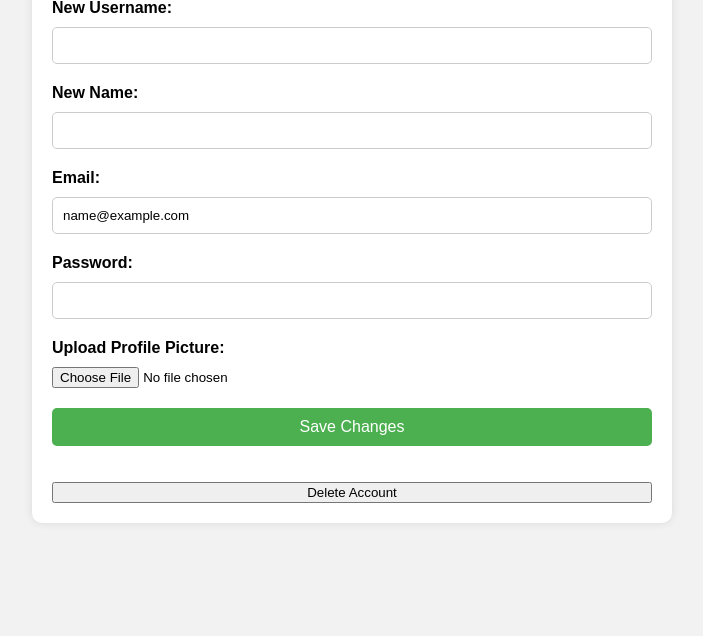
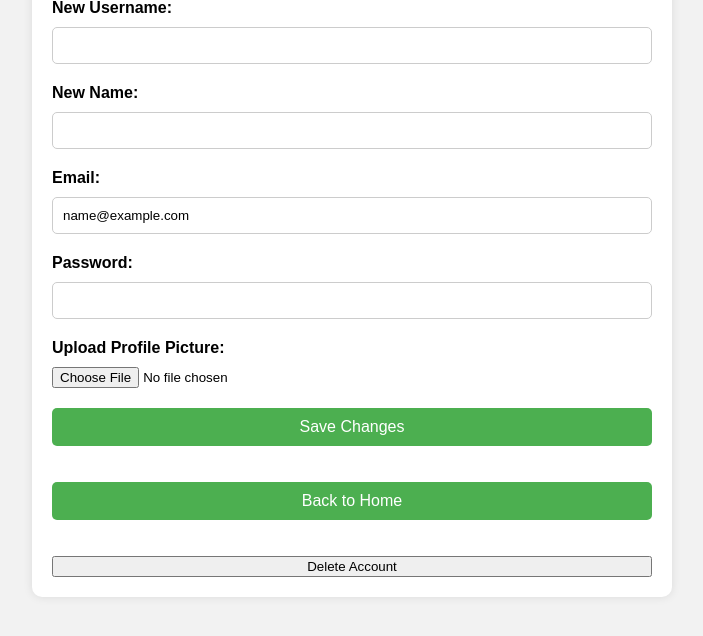
Before and after one commit to DanishZDN/WEBPROG-UTS-LEC, a PHP site: page /profile.php in a window 1280 px wide. Shown: the part 129-765 px from the top of the page, without its empty margins (288-991 px from the left). Run offline with PHP 8.4, Linux system fonts and the light colour scheme; the visitor is signed in with stand-in values (Sample User, id 1); data that the repository does not hold is empty.

Commit message:
Update profile.php

```diff
--- a/profile.php
+++ b/profile.php
@@ -190,8 +190,11 @@ if ($stmt->rowCount() > 0) {
             <label for="profile_pic">Upload Profile Picture:</label>
             <input type="file" id="profile_pic" name="profile_pic">
             <button type="submit">Save Changes</button>
-        </form>
-        <form action="profile.php" method="POST"><br></br> <!-- Change action to profile.php -->
+        </form><br> </br>
+        <form action="home.php" method="GET">
+            <button type="submit">Back to Home</button>
+        </form><br> </br>
+        <form action="profile.php" method="POST">
             <input type="submit" name="delete" value="Delete Account" onclick="return confirm('Are you sure you want to delete your account?');" action="index.php">
         </form>
     </div>
```
